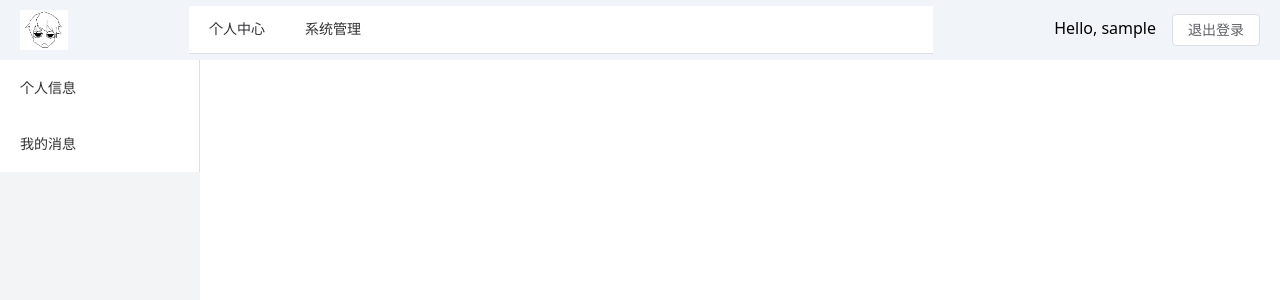
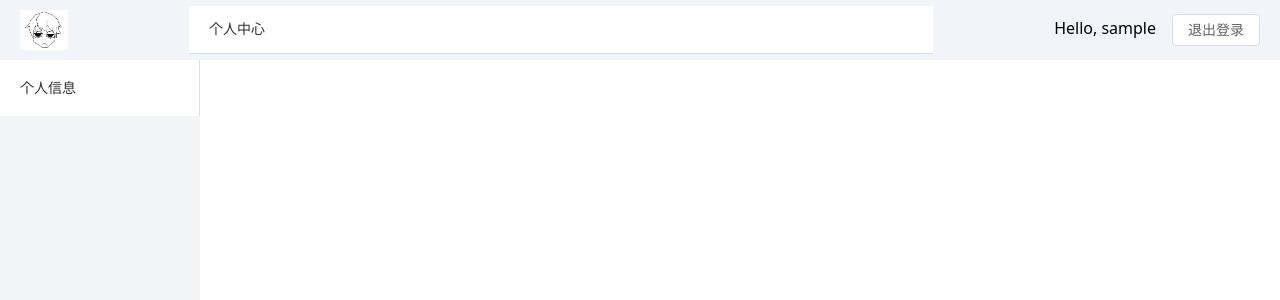
Before and after one commit to Jiaming0214/frontend-template, a Vue app: page / in a window 1280 px wide. Shown: the top 300 px of the page. Built offline with nearby package versions, Linux system fonts and the light colour scheme; sample sign-in values are in the browser's storage.

Commit message:
菜单激活状态随导航栏URL变化

```diff
--- a/components.d.ts
+++ b/components.d.ts
@@ -21,9 +21,11 @@ declare module 'vue' {
     ElMain: typeof import('element-plus/es')['ElMain']
     ElMenu: typeof import('element-plus/es')['ElMenu']
     ElMenuItem: typeof import('element-plus/es')['ElMenuItem']
+    ElMenuItemGroup: typeof import('element-plus/es')['ElMenuItemGroup']
     ElScrollbar: typeof import('element-plus/es')['ElScrollbar']
     ElStep: typeof import('element-plus/es')['ElStep']
     ElSteps: typeof import('element-plus/es')['ElSteps']
+    ElSubMenu: typeof import('element-plus/es')['ElSubMenu']
     Forget: typeof import('./src/components/welcome/forget.vue')['default']
     Header: typeof import('./src/components/main/header.vue')['default']
     IndexHeader: typeof import('./src/components/main/index-header.vue')['default']
--- a/src/components/main/asider.vue
+++ b/src/components/main/asider.vue
@@ -1,10 +1,61 @@
 <script setup lang="ts">
+import type {MenuItemRegistered} from "element-plus";
+import {useAuthStore} from "@/stores/auth-store.ts";
+import {useRouter} from "vue-router";
+import {computed} from "vue";
+
+const props = defineProps<{
+  selectedMenu: MenuItemRegistered | null
+}>();
+
+const authStore = useAuthStore()
+const router = useRouter()
+
+// 获取当前菜单的子菜单
+const asideMenus = computed(() => {
+  if(props.selectedMenu?.index === 'person' || props.selectedMenu === null) {
+    return [
+      { id: 1, name: 'person-info', zhName: '个人信息', children: [], level: 2},
+    ];
+  }
+  const rootMenu = authStore.user?.menus?.find(item => item.name === props.selectedMenu?.index)
+  console.log(rootMenu)
+  if(props.selectedMenu && props.selectedMenu.index !== 'person'){
+    return rootMenu?.children
+  }
+})
+
+// 获取当前侧边栏的默认选中项
+const defaultActive = computed(() => {
+  console.log("侧部导航栏匹配到的路由信息：", router.currentRoute.value.matched)
+  if(router.currentRoute.value.matched.length < 2) {
+    return ''
+  }
+  return router.currentRoute.value.matched[router.currentRoute.value.matched.length - 1].name
+})
+
+// 菜单路由跳转
+const handleMenuChange = (item: MenuItemRegistered) => {
+  router.replace({ name: item.index })
+}
+
 </script>
 
 <template>
-  <el-menu class="my-menu">
-    <el-menu-item index="/person/info">个人信息</el-menu-item>
-    <el-menu-item index="1">我的消息</el-menu-item>
+  <el-menu class="my-menu" :default-active="defaultActive">
+    <template v-for="menu in asideMenus">
+      <template v-if="menu.children?.length">
+        <el-sub-menu :index="menu.name">
+          <template #title>{{ menu.zhName }}</template>
+          <template v-for="child in menu.children">
+            <el-menu-item :index="child.name" @click="handleMenuChange">{{ child.zhName }}</el-menu-item>
+          </template>
+        </el-sub-menu>
+      </template>
+      <template v-else>
+        <el-menu-item :index="menu.name" @click="handleMenuChange">{{ menu.zhName }}</el-menu-item>
+      </template>
+    </template>
   </el-menu>
 </template>
 
--- a/src/components/main/header.vue
+++ b/src/components/main/header.vue
@@ -3,10 +3,14 @@ import {useAuthStore} from "@/stores/auth-store.ts";
 import {get} from "@/axios/axios-config.ts";
 import {ElMessage, type MenuItemRegistered} from "element-plus";
 import {useRouter} from "vue-router";
+import {computed} from "vue";
 
 const authStore = useAuthStore()
+const router = useRouter()
 
-const router = useRouter()
+const emit = defineEmits<{
+  (e: 'menu-change', item: MenuItemRegistered): void;
+}>();
 
 const handleLogout = async () => {
   get("/api/auth/logout", async data => {
@@ -16,8 +20,22 @@ const handleLogout = async () => {
   })
 };
 
+console.log(router.currentRoute)
+
+const defaultActive = computed(() => {
+  console.log("头部导航栏匹配到的路由信息：", router.currentRoute.value.matched)
+  if(router.currentRoute.value.matched.length < 2) {
+    return ''
+  }
+  return router.currentRoute.value.matched[1].name
+})
+
+// 获取用户一级菜单
+const rootMenus = authStore.user?.menus?.filter(item => item.level === 1)
+
 const handleMenuChange = (item: MenuItemRegistered) => {
-  router.replace(item.index)
+  router.replace({ name: item.index })
+  emit('menu-change', item)
 }
 
 </script>
@@ -25,9 +43,11 @@ const handleMenuChange = (item: MenuItemRegistered) => {
 <template>
   <div class="h-full flex justify-between items-center">
     <el-image src="nagi.svg" class="size-12"/>
-    <el-menu mode="horizontal" class="w-3/5 !h-4/5 my-menu">
-      <el-menu-item index="/sysManagement/userManagement/userRoleManagement" @click="handleMenuChange">个人中心</el-menu-item>
-      <el-menu-item index="/sysManagement/roleManagement" @click="handleMenuChange">系统管理</el-menu-item>
+    <el-menu mode="horizontal" class="w-3/5 !h-4/5 my-menu" :default-active="defaultActive">
+      <el-menu-item index="person" @click="handleMenuChange">个人中心</el-menu-item>
+      <el-menu-item v-for="menu in rootMenus" :key="menu.id" :index="menu.name" @click="handleMenuChange">
+        {{ menu.zhName }}
+      </el-menu-item>
     </el-menu>
     <div>
       <span class="mr-4">Hello, {{ authStore.user?.username }}</span>
--- a/src/main.ts
+++ b/src/main.ts
@@ -7,8 +7,11 @@ import './style.css'
 import App from './App.vue'
 import router from './router'
 
+const pinia = createPinia().use(piniaPersist)
+
+console.log('initRouter')
 
 createApp(App)
-    .use(createPinia().use(piniaPersist))
+    .use(pinia)
     .use(router)
     .mount('#app')
--- a/src/router/index.ts
+++ b/src/router/index.ts
@@ -2,6 +2,8 @@ import type {Router} from "vue-router"
 import {createRouter, createWebHistory} from "vue-router"
 import type {IStoreMenu} from "@/stores/auth-store.ts";
 import {useAuthStore} from "@/stores/auth-store.ts";
+
+console.log("router")
 
 const router: Router = createRouter({
     history: createWebHistory(import.meta.env.BASE_URL),
@@ -14,6 +16,7 @@ const router: Router = createRouter({
                 {
                     path: 'person',
                     name: 'person',
+                    redirect: '/person/info',
                     children: [
                         {
                             path: "info",
@@ -65,7 +68,7 @@ const compilerMenu = (parentName: string, arr: Array<IStoreMenu> | undefined) =>
                     component: loadComponent(item.componentPath)
                 })
             } else {
-                const redirect = item.children && item.children.length ? item.children[0].name : ''
+                const redirect = item.children && item.children.length ? '/' + item.path + '/' + item.children[0].path : ''
                 router.addRoute(parentName, {
                     name: item.name,
                     path: item.path,
@@ -86,36 +89,38 @@ const loadComponent = (componentPath: string) => {
     return Module[`/src/views${componentPath}.vue`]
 }
 
+// 动态路由刷新（加载）
+const refreshRouter = () => {
+    const authStore = useAuthStore()
+    const menus = authStore.user?.menus
+    compilerMenu("index", menus)
+}
+
+// 防止刷新页面时，路由丢失
+if(window.sessionStorage.getItem('auth')) {
+    const authInfo = JSON.parse(window.sessionStorage.getItem('auth') || '{}')
+    if(authInfo.user?.menus) {
+        compilerMenu("index", authInfo.user.menus)
+    }
+}
+
 router.beforeEach((to, _from, next) => {
     const authStore = useAuthStore()
 
     if (authStore.user !== null) { // 用户已登录
-        const menus = authStore.user?.menus
-
         if (to.fullPath.startsWith('/welcome')) {
             next("/");
         } else {
-            compilerMenu("index", menus)
+            refreshRouter()
             console.log("routers:", router.getRoutes())
-            next();
+            next()
         }
     } else {
         // 用户未登录
-        router.addRoute("index", {
-            path: "test",
-            name: "test",
-            redirect: "test01"
-        })
-        router.addRoute("test", {
-            path: "test01",
-            name: "test-1",
-            component: () => import("@/views/index-view.vue")
-        })
-        console.log("routers:", router.getRoutes())
         if (to.fullPath.startsWith('/welcome')) {
             next();
         } else {
-            next("/welcome");
+            next("/welcome")
         }
     }
 })
--- a/src/views/index-view.vue
+++ b/src/views/index-view.vue
@@ -1,18 +1,46 @@
 <script setup lang="ts">
 import Header from "@/components/main/header.vue"
 import Aside from "@/components/main/asider.vue"
+import {ref} from "vue";
+import {useRouter} from "vue-router";
+import type {MenuItemRegistered} from "element-plus";
+
+const router = useRouter()
+
+const selectedMenu = ref<MenuItemRegistered | null>(null);
+
+const matchedRouter = router.currentRoute.value.matched
+
+// 获取当前匹配的一级菜单
+if(matchedRouter.length >= 3 && matchedRouter[1].name !== undefined) {
+  const menuIndex: string = matchedRouter[1].name as string
+
+  selectedMenu.value = {
+    index: menuIndex,
+    indexPath: [],
+    active: true
+  }
+}
+
+console.log("当前默认选中的一级菜单是", selectedMenu.value)
+
+const handleMenuChange = (item:  MenuItemRegistered) => {
+  selectedMenu.value = item
+  console.log(item)
+}
+
 </script>
 
 <template>
   <div>
     <el-container class="h-screen">
       <el-header class="bg-slate-100">
-        <Header />
+        <Header @menu-change="handleMenuChange" />
       </el-header>
       <el-container>
         <el-aside width="200px" class="bg-gray-100">
           <el-scrollbar>
-            <Aside />
+            <Aside :selected-menu="selectedMenu"/>
           </el-scrollbar>
         </el-aside>
         <el-main>
--- a/tsconfig.node.json
+++ b/tsconfig.node.json
@@ -1,7 +1,7 @@
 {
   "compilerOptions": {
     "tsBuildInfoFile": "./node_modules/.tmp/tsconfig.node.tsbuildinfo",
-    "target": "ES2022",
+    "target": "ES2023",
     "lib": ["ES2023"],
     "module": "ESNext",
     "skipLibCheck": true,
```
